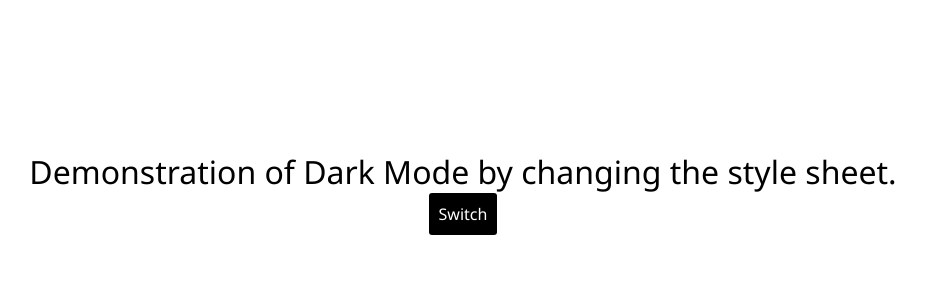
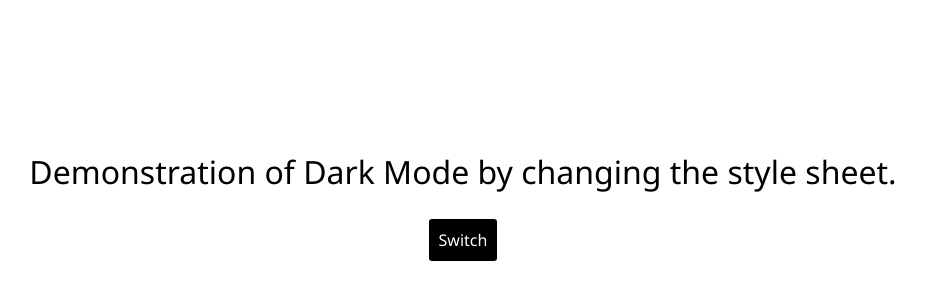
Before and after one commit to zxcodes/Dark-Mode-For-Web, a plain HTML site: page index.html in a window 1280 px wide. Shown: the part 170-470 px from the top of the page, without its empty margins (177-1103 px from the left). Drawn offline with Linux system fonts and the light colour scheme.

Commit message:
Minor updates

```diff
--- a/dark-mode.css
+++ b/dark-mode.css
@@ -33,6 +33,7 @@ button {
   -ms-border-radius: 3px;
   -o-border-radius: 3px;
   font-size: 1em;
+  margin-top: 2%;
 }
 button:hover {
   background: rgb(45, 50, 102);
--- a/light-mode.css
+++ b/light-mode.css
@@ -32,6 +32,7 @@ button {
   -ms-border-radius: 3px;
   -o-border-radius: 3px;
   font-size: 1em;
+  margin-top: 2%;
 }
 button:hover {
   background: rgb(45, 50, 102);
```
